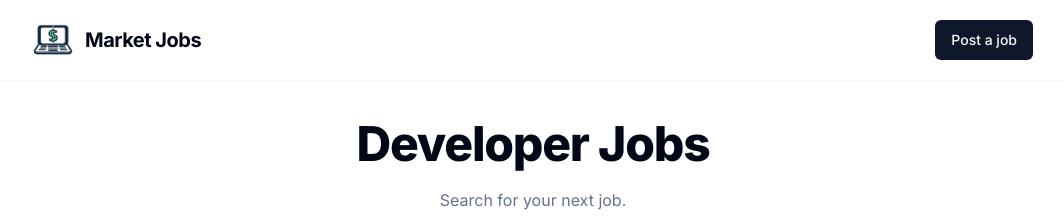
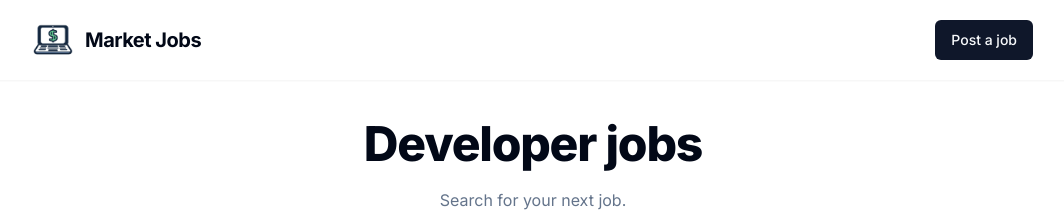
Before and after one commit to MAiKo26/nextjs-job-market, a Next.js app: page / in a window 1280 px wide. Shown: the top 218 px of the page, without its empty margins (107-1171 px from the left). Built offline with nearby package versions, Linux system fonts and the light colour scheme; no server answers; the database is empty.

Commit message:
Update page.tsx

```diff
--- a/src/app/page.tsx
+++ b/src/app/page.tsx
@@ -10,6 +10,33 @@ interface HomeProps {
     remote?: string;
   };
 }
+
+function getTitle({ q, type, location, remote }: jobFilteredSchema) {
+  const titlePrefix = q
+    ? `${q}`
+    : type
+      ? `${type} developer jobs`
+      : remote
+        ? "Remote developer jobs"
+        : "Developer jobs";
+  const titleSuffix = location ? ` in ${location}` : "";
+  return titlePrefix + titleSuffix;
+}
+
+export function generateMetadata({
+  searchParams: { q, type, location, remote },
+}: HomeProps) {
+  const filteredValues: jobFilteredSchema = {
+    q,
+    type,
+    location,
+    remote: remote === "true",
+  };
+  return {
+    title: `Market Jobs | ${getTitle(filteredValues)} `,
+  };
+}
+
 export default async function Home({
   searchParams: { q, type, location, remote },
 }: HomeProps) {
@@ -24,7 +51,7 @@ export default async function Home({
     <main className="m-auto my-10 max-w-5xl space-y-10 px-3">
       <div className="space-y-5 text-center">
         <h1 className="text-4xl font-extrabold tracking-tight lg:text-5xl">
-          Developer Jobs
+          {getTitle(filteredValues)}
         </h1>
         <p className="text-muted-foreground">Search for your next job.</p>
       </div>
```
